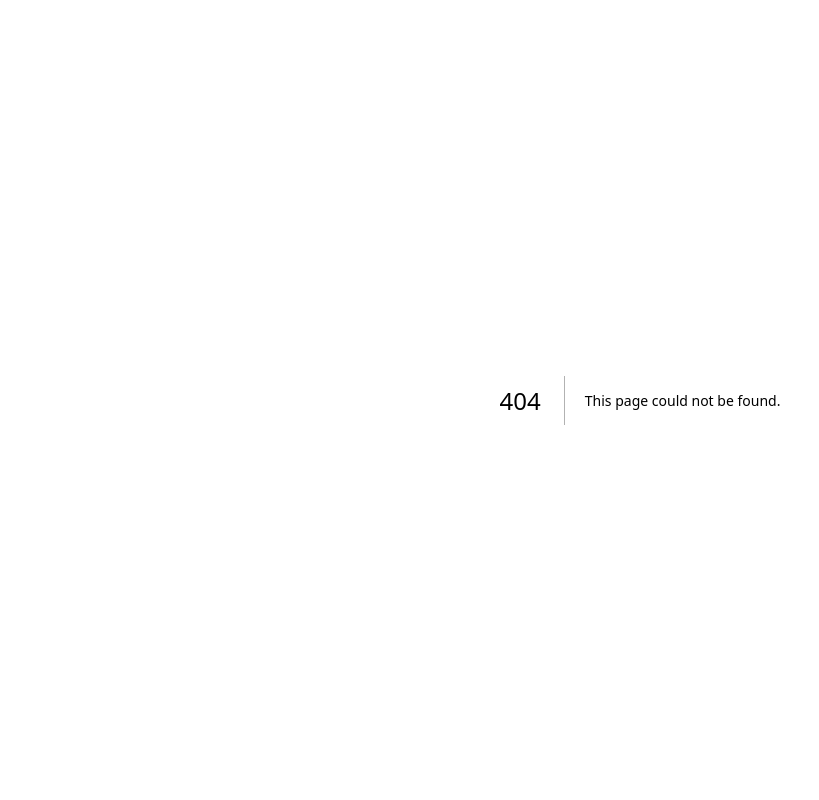
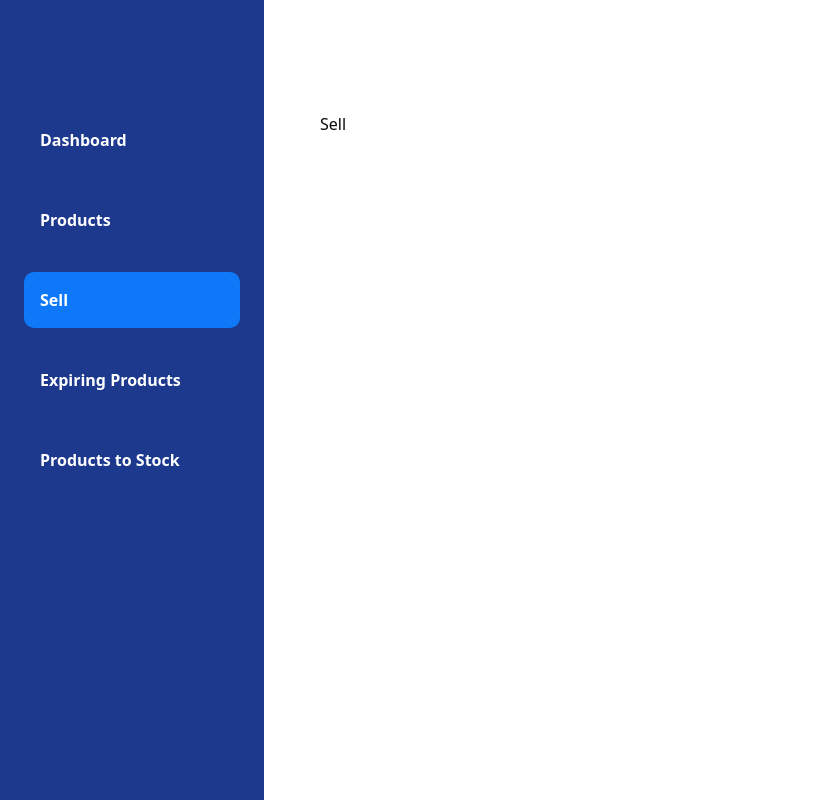
Before and after one commit to rk11machaba/ECommerce-Agent-AI, a Next.js app in the folder client/: page /sell in a window 1280 px wide. Before the commit this address had no page. Shown: the whole page, without its empty margins (0-819 px from the left). Built offline with nearby package versions, Linux system fonts and the light colour scheme.

Commit message:
add sell page

```diff
--- /dev/null
+++ b/client/app/(root)/(home)/sell/page.tsx
@@ -0,0 +1,9 @@
+import React from 'react'
+
+const Sell = () => {
+  return (
+    <div>Sell</div>
+  )
+}
+
+export default Sell
--- a/client/constants/index.tsx
+++ b/client/constants/index.tsx
@@ -11,6 +11,10 @@ export const sidebarLinks = [
         route: '/products',
     },
     {
+        label: 'Sell',
+        route: '/sell',
+    },
+    {
         label: 'Expiring Products',
         route: '/expiring-products',
     },
```
